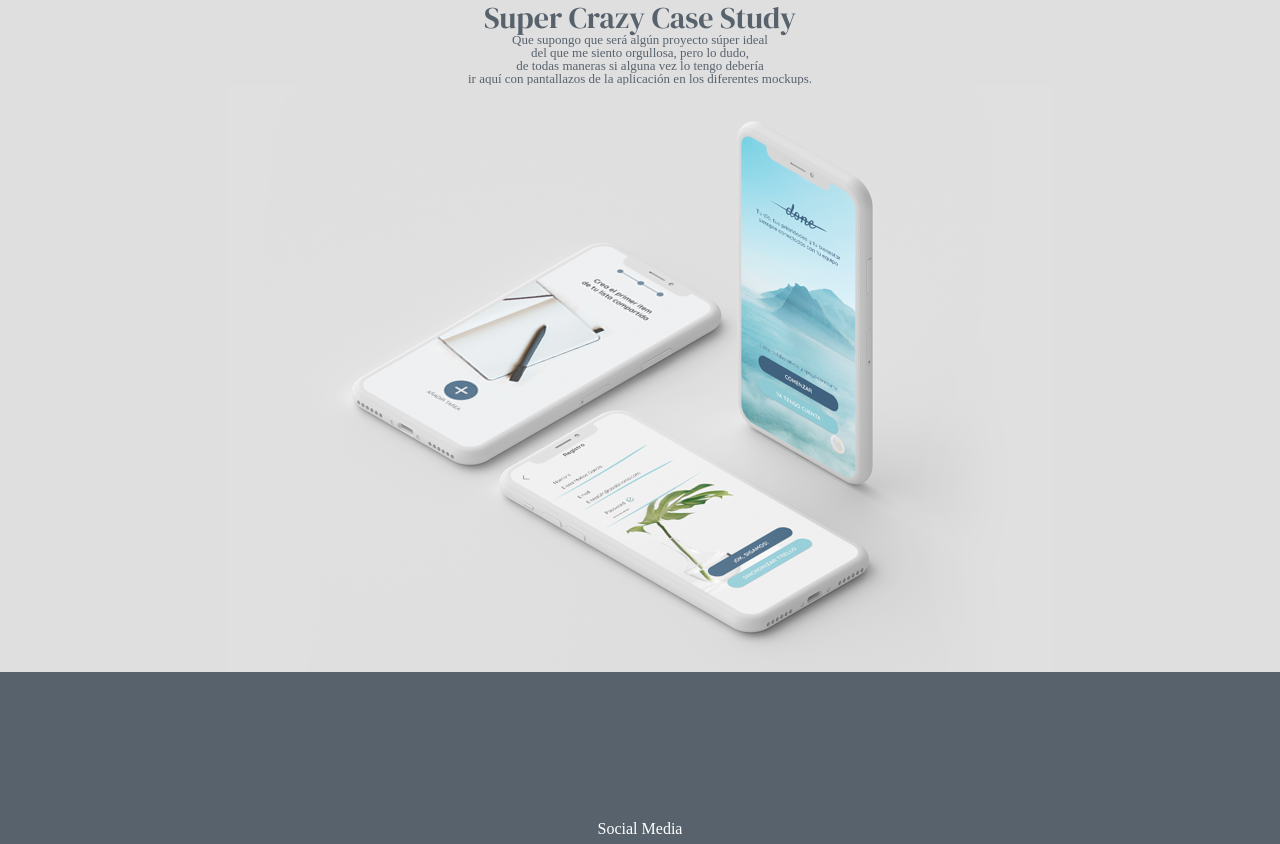
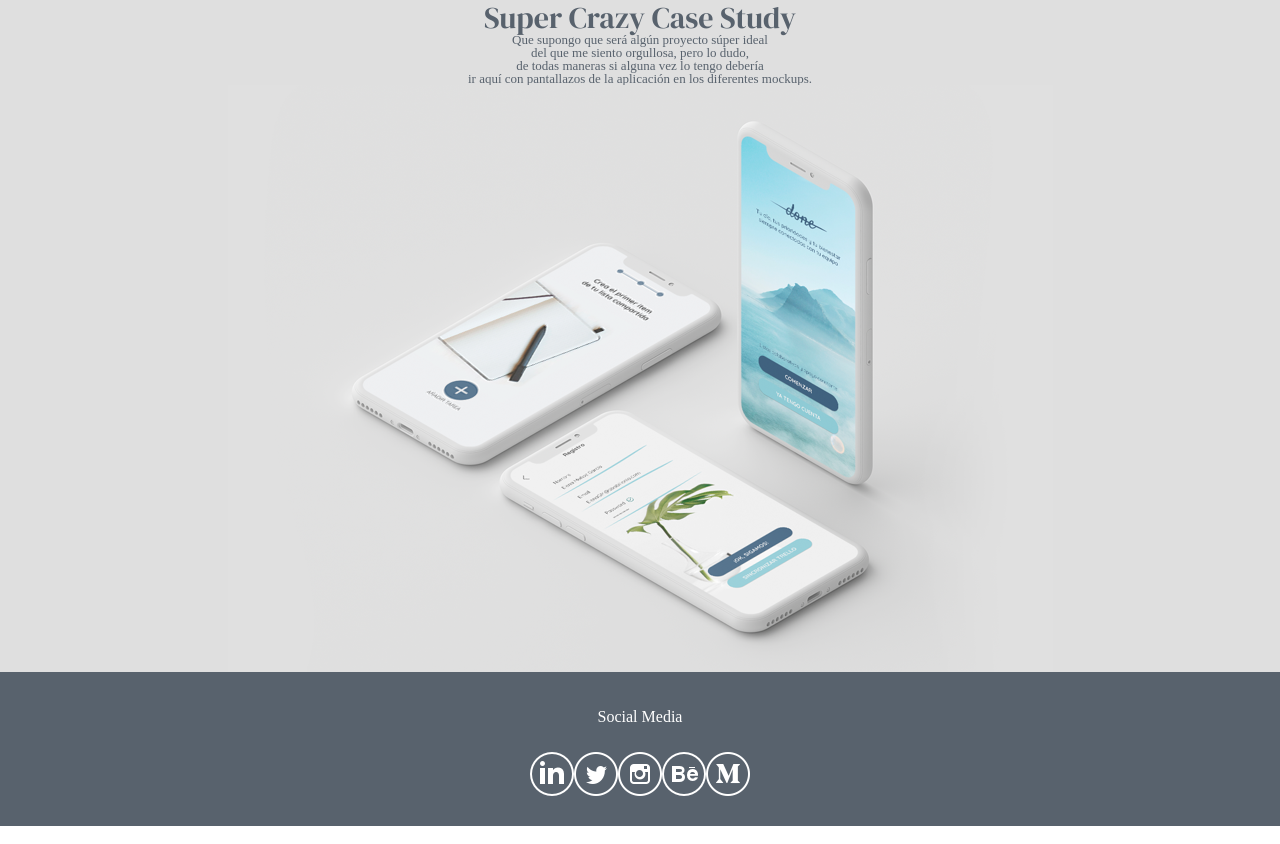
Before and after one commit to crissaldanya/portfolio, a plain HTML site: page index.html in a window 1280 px wide. Shown: the part 1498-2342 px from the top of the page. Drawn offline with Linux system fonts and the light colour scheme; a web font is replaced by a local one.

Commit message:
version2

```diff
--- a/css/main.css
+++ b/css/main.css
@@ -43,9 +43,10 @@ a {
 #link { color: #fab6bc; }
 
 .main-navigation {
-     max-width: 1000px;
-    height: 90px;
+     max-width: 100%;
+    height: 10px;
     margin: 0 auto;
+    padding: 40px;
     background-color: white;
     display: flex;
     align-items: center;
@@ -173,15 +174,7 @@ img.hero-image {
     justify-content: center;
 }
 
-.rrss {
-    background-color: #58626d;
-    color: white;
-    height: 172px;
-    display: flex;
-    align-items: flex-end;
-    justify-content: center;
 
-}
 
 h3 {
 
@@ -204,3 +197,35 @@ font-family: Aavenirnext-regular;
 
 
 }
+
+
+
+
+.rrss {
+    background-color: #58626d;
+    color: white;
+    height: 154px;
+    display: flex;
+    flex-direction: column;
+    align-items: center;
+    justify-content: center;
+
+
+}
+
+.rrss p{
+    color: white;
+    margin-bottom: 20px
+
+}
+
+.rrss-icon img{
+    height: 44px;
+
+}
+
+.rrss-icon {
+    display: flex;
+    align-content: flex-end;
+    justify-content: center;
+}
--- a/index.html
+++ b/index.html
@@ -36,7 +36,8 @@
                             challenges and hopefully will brighten yout team
                             with spirited curiosity and enthusiasm.</h1>
                     </header>
-                <p>Here goes some <a id="link" href="http://#">link</a> and another cool <a id="link" href="http://#">link</a> job</p>
+                    <p>Here goes some <a id="link" href="http://#">link</a> and another cool <a id="link"
+                            href="http://#">link</a> job</p>
                 </section>
 
                 <section class="hero-image">
@@ -65,7 +66,7 @@
 
 
                     <div class="work-3">
-                                   <img src="/img/iphone2iphone.png" width="217"alt="iphone work">
+                        <img src="/img/iphone2iphone.png" width="217" alt="iphone work">
                     </div>
 
                 </section>
@@ -78,13 +79,29 @@
     <section class="case-study">
         <div class="wellness">
             <h3>Super Crazy Case Study</h3>
-                            <h4>Que supongo que será algún proyecto súper ideal <br/>del que me siento orgullosa, pero lo dudo, <br/>de todas maneras si alguna vez lo tengo debería <br/>ir aquí con pantallazos de la aplicación en los diferentes mockups.</h4>
+            <h4>Que supongo que será algún proyecto súper ideal <br />del que me siento orgullosa, pero lo dudo,
+                <br />de todas maneras si alguna vez lo tengo debería <br />ir aquí con pantallazos de la aplicación en
+                los diferentes mockups.</h4>
             <img class="wellness" src="/img/case_study.png" width="825" alt="case study wellness">
 
         </div>
     </section>
-        <footer>
-            <p class="rrss">Social Media</p>
+    <footer class="rrss">
+
+            <p>Social Media</p>
+            <ul class="rrss-icon">
+                <li><a title="Linkedin" href="https://www.linkedin.com/in/cris-saldana/"><img src="img/linkedin.png"
+                            alt="Linkedin" /></a></li>
+                <li><a title="Twitter" href="https://twitter.com/crissaldanya"><img src="img/twitter.png"
+                            alt="Tweet Me" /></a></li>
+                <li><a title="Instagram" href="https://www.instagram.com/cris_saldanya/"><img src="img/instagram.png"
+                            alt="Follow me too" /></a></li>
+                <li><a title="Behance" href="https://www.behance.net/crissaldana"><img src="/img/bejance.png"
+                            alt="Behance" /></a></li>
+                <li><a title="Medium" href="https://medium.com/@cris.saldanya"><img src="/img/medium.png"
+                            alt="Medium" /></a></li>
+            </ul>
+
     </footer>
     </section>
 </body>
```
Also changed, not shown: img/bejance.png (added), img/linkedin.png (added), img/medium.png (renamed from img/twitter copy.png). Lines whose indentation alone changed are shown as unchanged.
